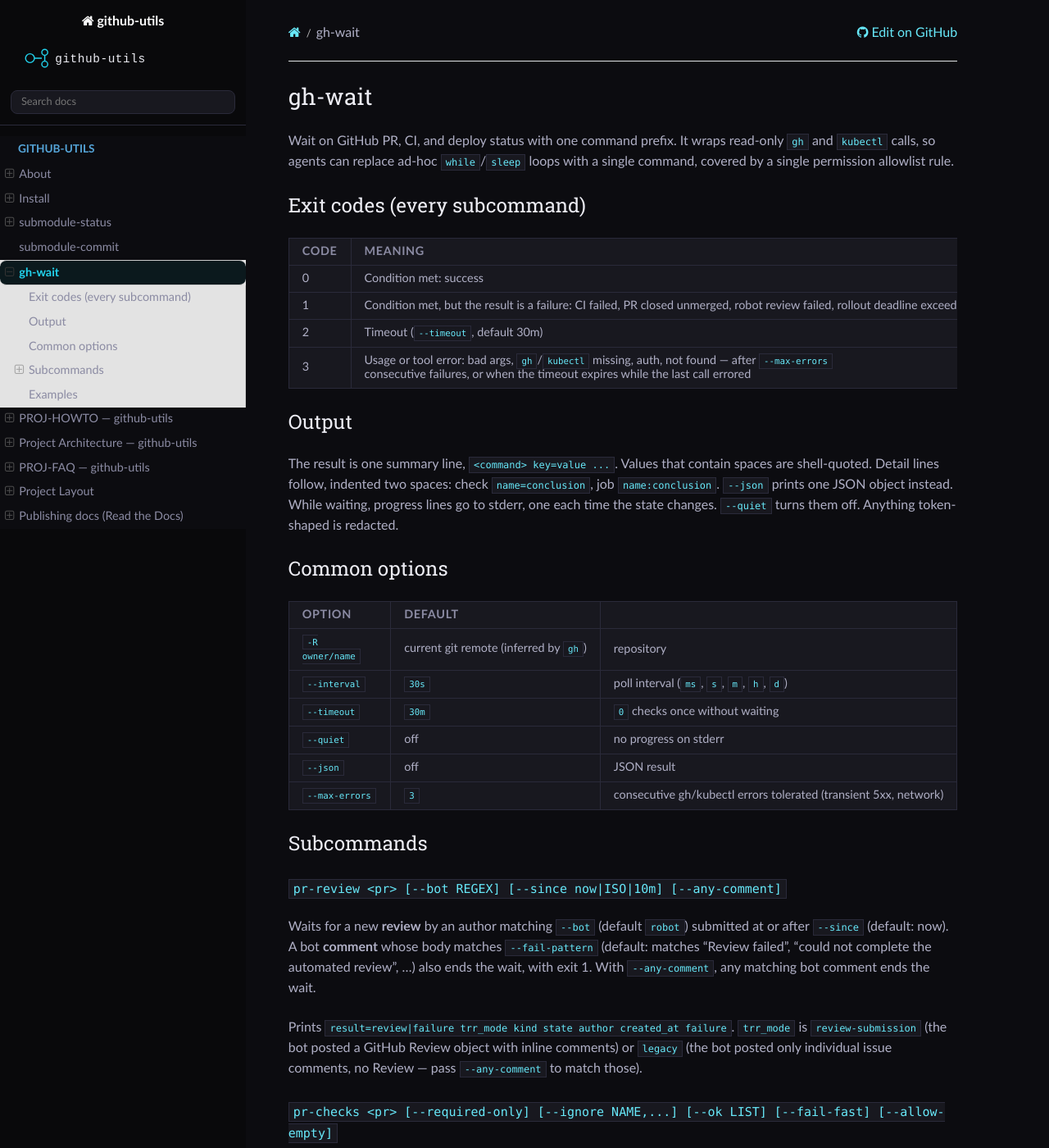
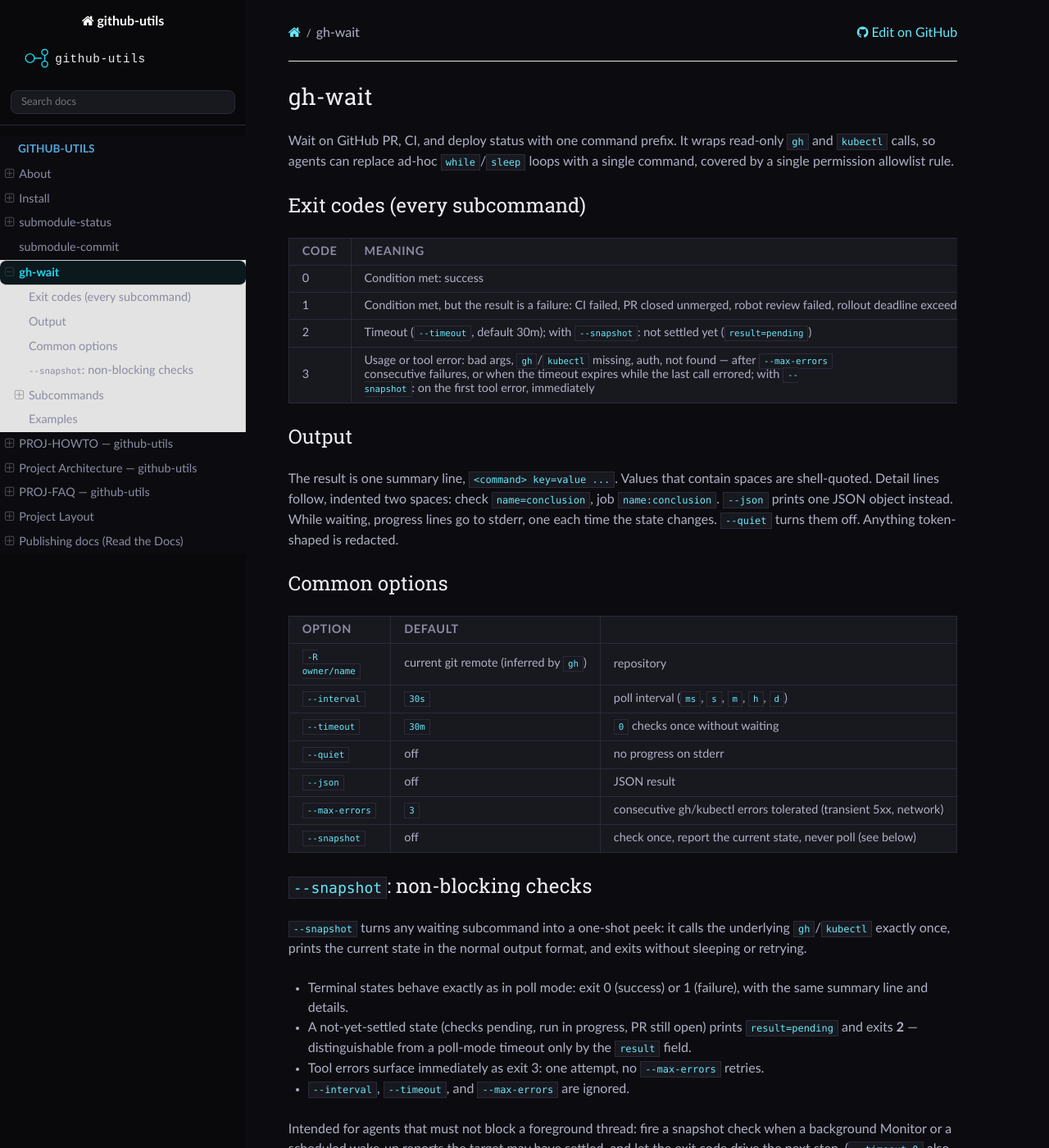
Before and after one commit to the-robot-lives/github-tools, a Sphinx documentation site: the page built from docs/gh-wait.md, in a window 1280 px wide and 1400 px high. Shown: the whole window at 82% size. Built offline with Sphinx 7.4.7 and the Read the Docs theme 3.1.0, drawn with Linux system fonts in a browser that asks for light colours; some of the changed text lies outside the part shown.

Commit message:
feat(gh-wait): --snapshot flag for non-blocking one-shot checks
Any waiting subcommand becomes a single peek: one gh/kubectl call, print
the current state, exit. Terminal states keep their normal 0/1 exits;
not-yet-settled prints result=pending and exits 2; tool errors surface
immediately as 3 (one attempt, no --max-errors retries). --interval,
--timeout, and --max-errors are ignored.

Purpose: agents stop blocking foreground threads on poll loops — a
Monitor or scheduled wake fires a snapshot check and the exit code
drives the next step.

Co-Authored-By: Claude Code <noreply@anthropic.com>

````diff
--- a/docs/gh-wait.md
+++ b/docs/gh-wait.md
@@ -10,8 +10,8 @@ loops with a single command, covered by a single permission allowlist rule.
 |---|---|
 | 0 | Condition met: success |
 | 1 | Condition met, but the result is a failure: CI failed, PR closed unmerged, robot review failed, rollout deadline exceeded |
-| 2 | Timeout (`--timeout`, default 30m) |
-| 3 | Usage or tool error: bad args, `gh`/`kubectl` missing, auth, not found — after `--max-errors` consecutive failures, or when the timeout expires while the last call errored |
+| 2 | Timeout (`--timeout`, default 30m); with `--snapshot`: not settled yet (`result=pending`) |
+| 3 | Usage or tool error: bad args, `gh`/`kubectl` missing, auth, not found — after `--max-errors` consecutive failures, or when the timeout expires while the last call errored; with `--snapshot`: on the first tool error, immediately |
 
 ## Output
 
@@ -31,6 +31,33 @@ changes. `--quiet` turns them off. Anything token-shaped is redacted.
 | `--quiet` | off | no progress on stderr |
 | `--json` | off | JSON result |
 | `--max-errors` | `3` | consecutive gh/kubectl errors tolerated (transient 5xx, network) |
+| `--snapshot` | off | check once, report the current state, never poll (see below) |
+
+## `--snapshot`: non-blocking checks
+
+`--snapshot` turns any waiting subcommand into a one-shot peek: it calls the
+underlying `gh`/`kubectl` exactly once, prints the current state in the normal
+output format, and exits without sleeping or retrying.
+
+- Terminal states behave exactly as in poll mode: exit 0 (success) or 1
+  (failure), with the same summary line and details.
+- A not-yet-settled state (checks pending, run in progress, PR still open)
+  prints `result=pending` and exits **2** — distinguishable from a poll-mode
+  timeout only by the `result` field.
+- Tool errors surface immediately as exit 3: one attempt, no `--max-errors`
+  retries.
+- `--interval`, `--timeout`, and `--max-errors` are ignored.
+
+Intended for agents that must not block a foreground thread: fire a snapshot
+check when a background Monitor or a scheduled wake-up reports the target may
+have settled, and let the exit code drive the next step. (`--timeout 0` also
+checks once, but reports `result=timeout` and still retries errors — prefer
+`--snapshot` for peeking.)
+
+```bash
+gh-wait pr-checks 48 --snapshot --json    # {"result": "pending", "exit": 2, ...}
+gh-wait run --branch main --latest --snapshot
+```
 
 ## Subcommands
 
````
Also changed, not shown: 2 other files.
